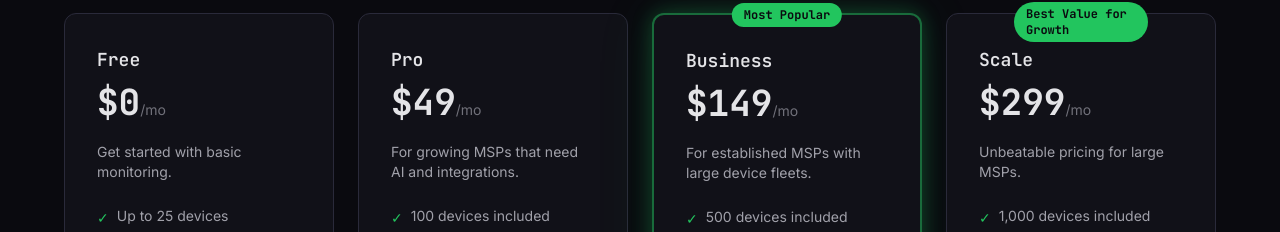
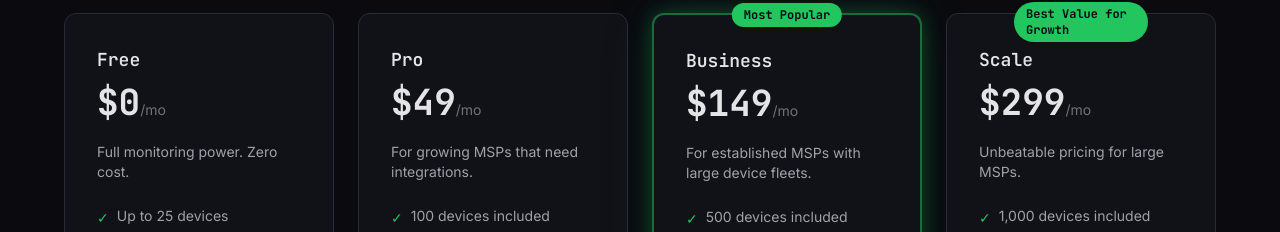
Before and after one commit to romsweb/shieldpulse-landing, a Next.js app: page / in a window 1280 px wide. Shown: the part 5195-5427 px from the top of the page. Built offline with nearby package versions, Linux system fonts and the light colour scheme.

Commit message:
fix: update Free and Pro plan taglines
- Free: "Full monitoring power. Zero cost."
- Pro: remove "AI and" from tagline

Co-Authored-By: Claude Opus 4.6 (1M context) <noreply@anthropic.com>

```diff
--- a/src/components/pricing.tsx
+++ b/src/components/pricing.tsx
@@ -24,7 +24,7 @@ const plans: Plan[] = [
   {
     name: 'Free',
     monthlyPrice: 0,
-    description: 'Get started with basic monitoring.',
+    description: 'Full monitoring power. Zero cost.',
     features: [
       { text: 'Up to 25 devices' },
       { text: 'Acronis monitoring' },
@@ -43,7 +43,7 @@ const plans: Plan[] = [
   {
     name: 'Pro',
     monthlyPrice: 49,
-    description: 'For growing MSPs that need AI and integrations.',
+    description: 'For growing MSPs that need integrations.',
     features: [
       { text: '100 devices included' },
       { text: '+$0.75/device beyond 100' },
```
